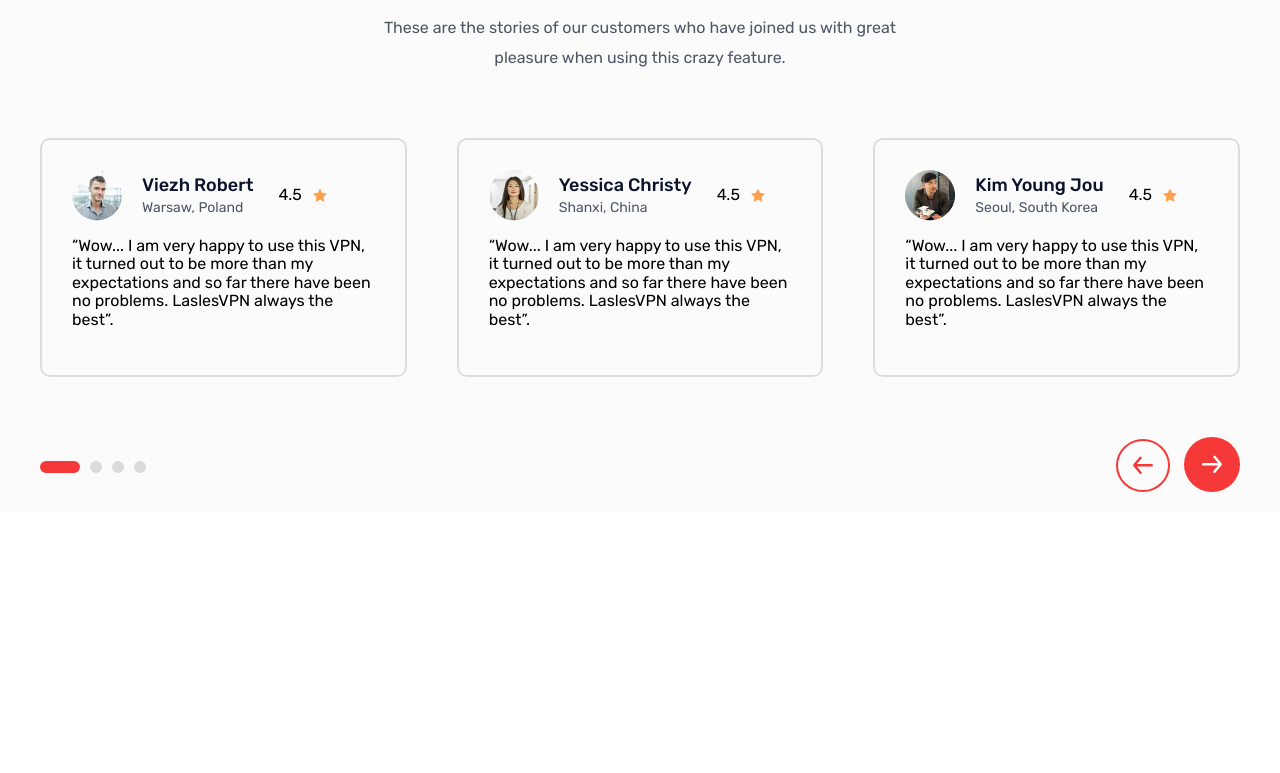
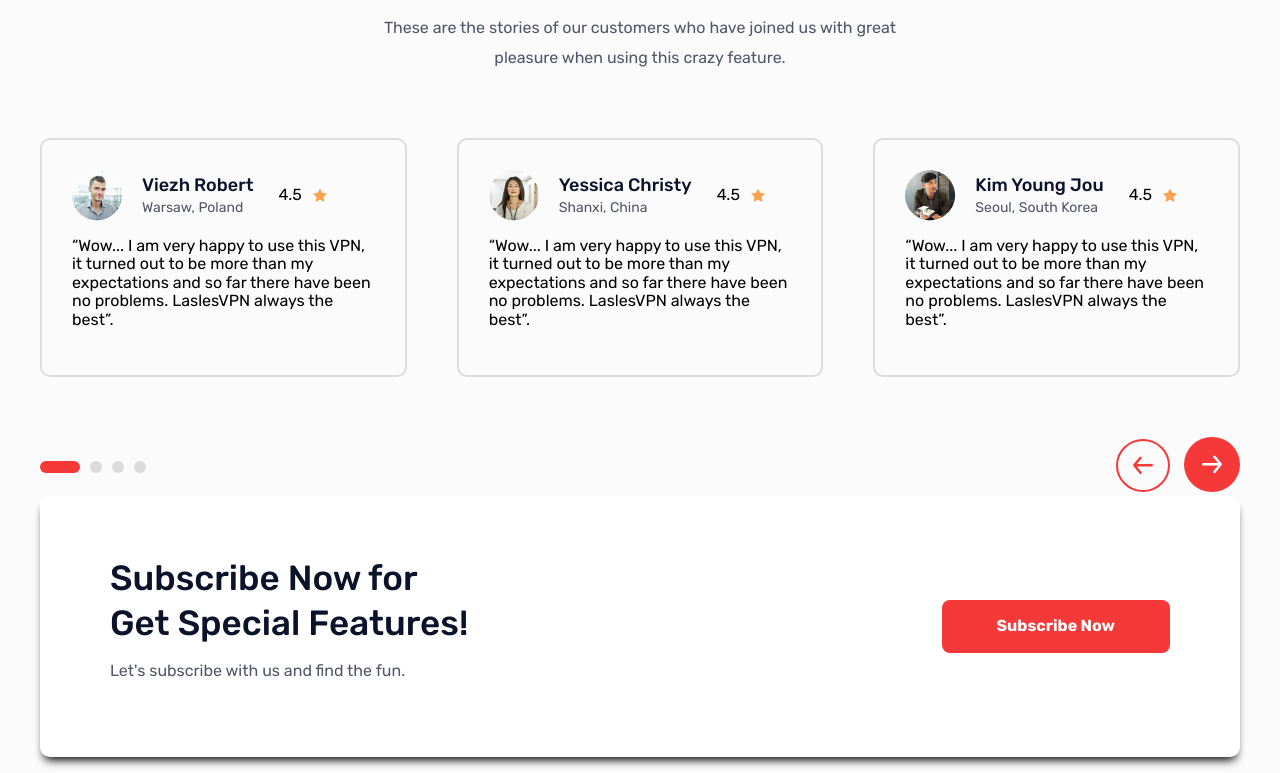
Before and after one commit to beksultane/1-module, a website: page index.html in a window 1280 px wide. Shown: the part 4069-4842 px from the top of the page. Before the commit the page ends 4581 px from the top, so only its background shows below. Drawn offline with Linux system fonts and the light colour scheme.

Commit message:
block-subscribe

```diff
--- a/index.html
+++ b/index.html
@@ -315,6 +315,16 @@
           </div>
         </div>
       </div>
+
+
+      <div class="block-subscribe">
+        <div>
+          <h5 class="block-subscribe__title">Subscribe Now for Get Special Features!</h5>
+          <p class="block-subscribe__text">Let's subscribe with us and find the fun.</p>
+        </div>
+
+        <a href="#" class="block-subscribe__btn">Subscribe Now</a>
+      </div>
     </div>
   </section>
 
--- a/scss/_section.scss
+++ b/scss/_section.scss
@@ -332,3 +332,38 @@
     padding: 5px;
   }
 }
+
+
+.block-subscribe {
+  display: flex;
+  justify-content: space-between;
+  align-items: center;
+  padding: 60px 70px;
+  background: #FFFFFF;
+  border-radius: 10px;
+  box-shadow: 0px 7px 10px -4px #000;
+
+  &__title {
+    font-size: 35px;
+    font-weight: $f-weiht5;
+    color: $title-txt;
+    margin: 0;
+    padding-right: 45%;
+    line-height: 45px;
+  }
+  &__text {
+    color: $text-color;
+  }
+  &__btn {
+    padding: 17px 55px;
+    background: #F53838;
+    border-radius: 8px;
+    font-weight: 700;
+    color: #fff;
+    transition: 0.4s;
+
+    &:hover {
+      box-shadow: $box-shadow;
+    }
+  }
+}
```
Also changed, not shown: css/style.css, 1 other file.
